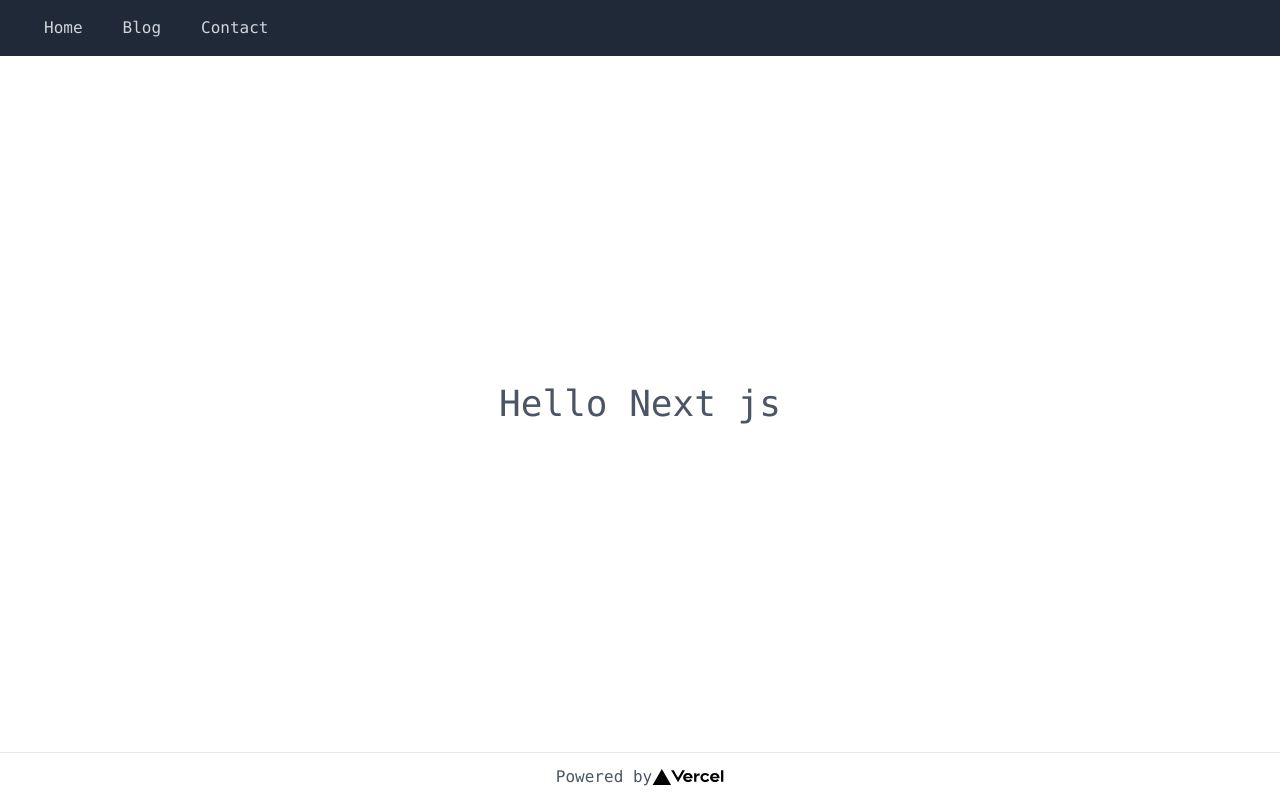
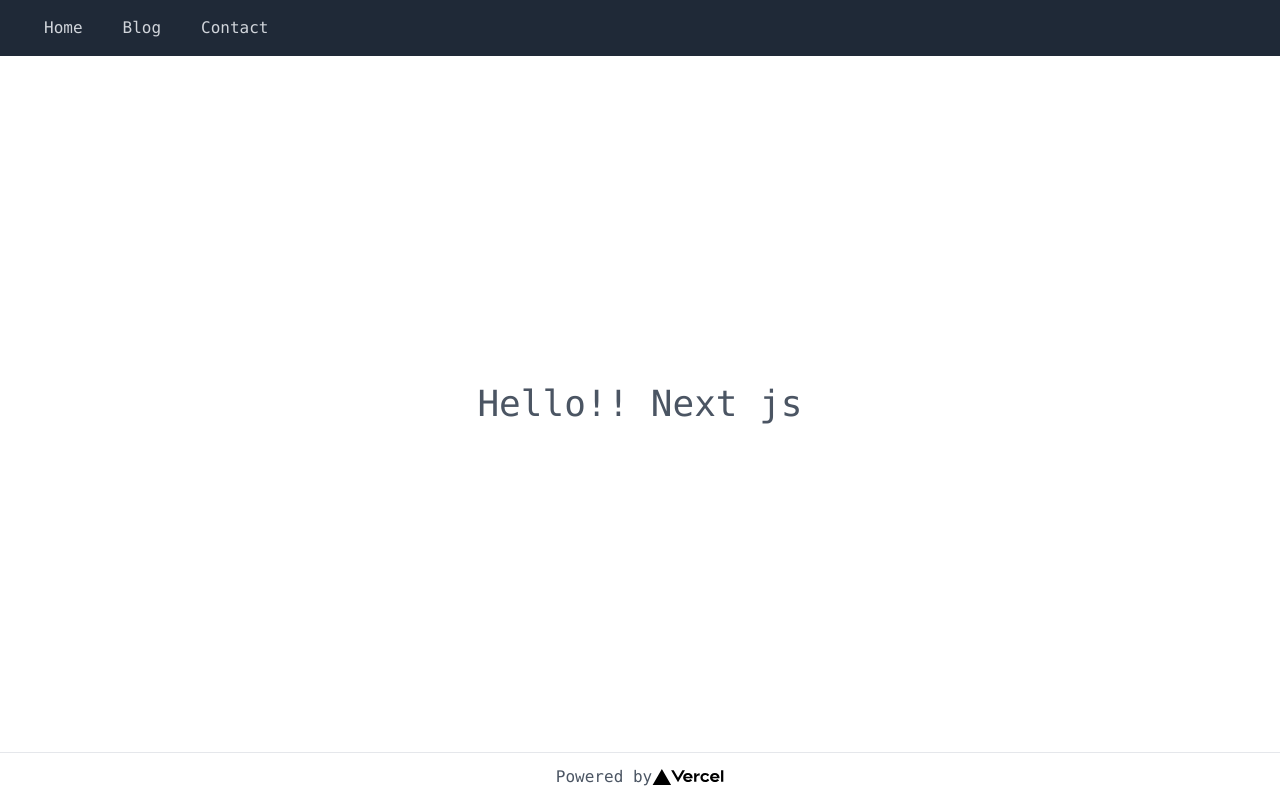
Before and after one commit to hyorohyoro/nextjs-lesson-hp, a Next.js app: page / in a window 1280 px wide. Built offline with nearby package versions, Linux system fonts and the light colour scheme.

Commit message:
update Hello!

```diff
--- a/pages/index.js
+++ b/pages/index.js
@@ -4,7 +4,7 @@ import Layout from "../components/Layout";
 export default function Home() {
   return (
     <Layout title="Home">
-      <p className="text-4xl">Hello Next js</p>
+      <p className="text-4xl">Hello!! Next js</p>
     </Layout>
   );
 }
```
